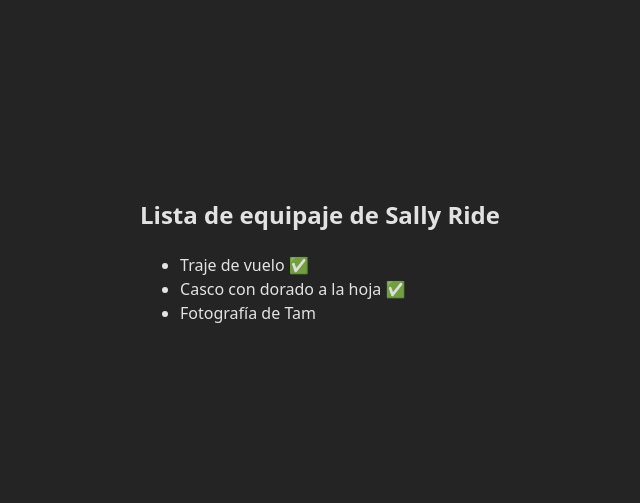
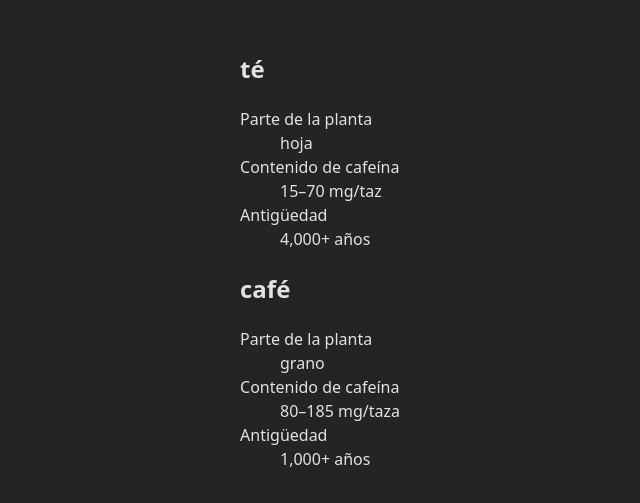
Before and after one commit to bryan-ignacio/react_v19.1, a React (Vite) app in the folder 01-gui/: page / in a window 1280 px wide. Shown: the part 141-644 px from the top of the page, without its empty margins (320-960 px from the left). Built offline with nearby package versions, Linux system fonts and the light colour scheme.

Commit message:
renderizado condicional.

```diff
--- /dev/null
+++ b/01-gui/src/components/06-render-condicional/04-desafios/03-desafio/App.jsx
@@ -0,0 +1,73 @@
+/*
+
+Desafío 3 de 3: Refactorizar una serie de ? : a if y variables
+Este componente Drink utiliza una serie de condiciones ? :
+para mostrar diferente información dependiendo de si la prop name es té o café.
+El problema es que la información sobre cada bebida está repartida entre varias condiciones.
+Refactoriza este código para utilizar una única sentencia if en lugar de tres condiciones ? :.
+
+*/
+export default function App() {
+  return (
+    <>
+      <DrinkList />
+    </>
+  );
+}
+
+function Drink({ name }) {
+  let te = {
+    parte: "hoja",
+    contenido: "15–70 mg/taz",
+    antiguedad: "4,000+ años",
+  };
+
+  let cafe = {
+    parte: "grano",
+    contenido: "80–185 mg/taza",
+    antiguedad: "1,000+ años",
+  };
+
+  let content = "";
+
+  if (name == "té") {
+    content = (
+      <>
+        <h1>{name}</h1>
+        <dl>
+          <dt>Parte de la planta</dt>
+          <dd>{te.parte}</dd>
+          <dt>Contenido de cafeína</dt>
+          <dd>{te.contenido}</dd>
+          <dt>Antigüedad</dt>
+          <dd>{te.antiguedad}</dd>
+        </dl>
+      </>
+    );
+  } else {
+    content = (
+      <>
+        <h1>{name}</h1>
+        <dl>
+          <dt>Parte de la planta</dt>
+          <dd>{cafe.parte}</dd>
+          <dt>Contenido de cafeína</dt>
+          <dd>{cafe.contenido}</dd>
+          <dt>Antigüedad</dt>
+          <dd>{cafe.antiguedad}</dd>
+        </dl>
+      </>
+    );
+  }
+
+  return <section>{content}</section>;
+}
+
+function DrinkList() {
+  return (
+    <div>
+      <Drink name="té" />
+      <Drink name="café" />
+    </div>
+  );
+}
--- a/01-gui/src/main.jsx
+++ b/01-gui/src/main.jsx
@@ -1,7 +1,7 @@
 import { StrictMode } from "react";
 import { createRoot } from "react-dom/client";
 import "./index.css";
-import App from "./components/06-render-condicional/01-retorno-condicional/App";
+import App from "./components/06-render-condicional/04-desafios/03-desafio/App";
 
 createRoot(document.getElementById("root")).render(
   <StrictMode>
```
Also changed, not shown: 01-gui/src/components/06-render-condicional/02-ternario/MoreItems.jsx (added, +30 -0 lines), 01-gui/src/components/06-render-condicional/02-ternario/Operador.jsx (added, +30 -0 lines), 01-gui/src/components/06-render-condicional/03-and/OperadorAnd.jsx (added, +32 -0 lines), 01-gui/src/components/06-render-condicional/04-desafios/01-desafio/App.jsx (added, +31 -0 lines), 01-gui/src/components/06-render-condicional/04-desafios/02-desafio/App.jsx (added, +44 -0 lines).
